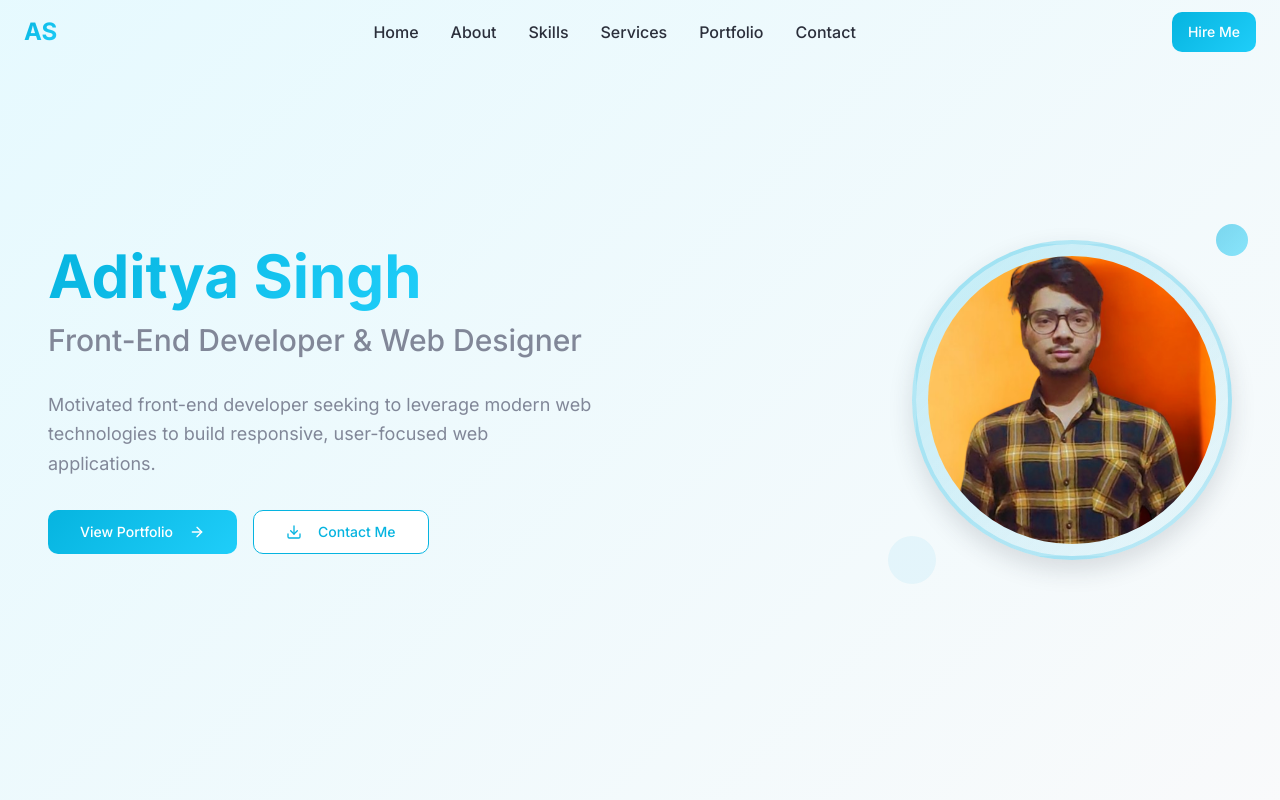
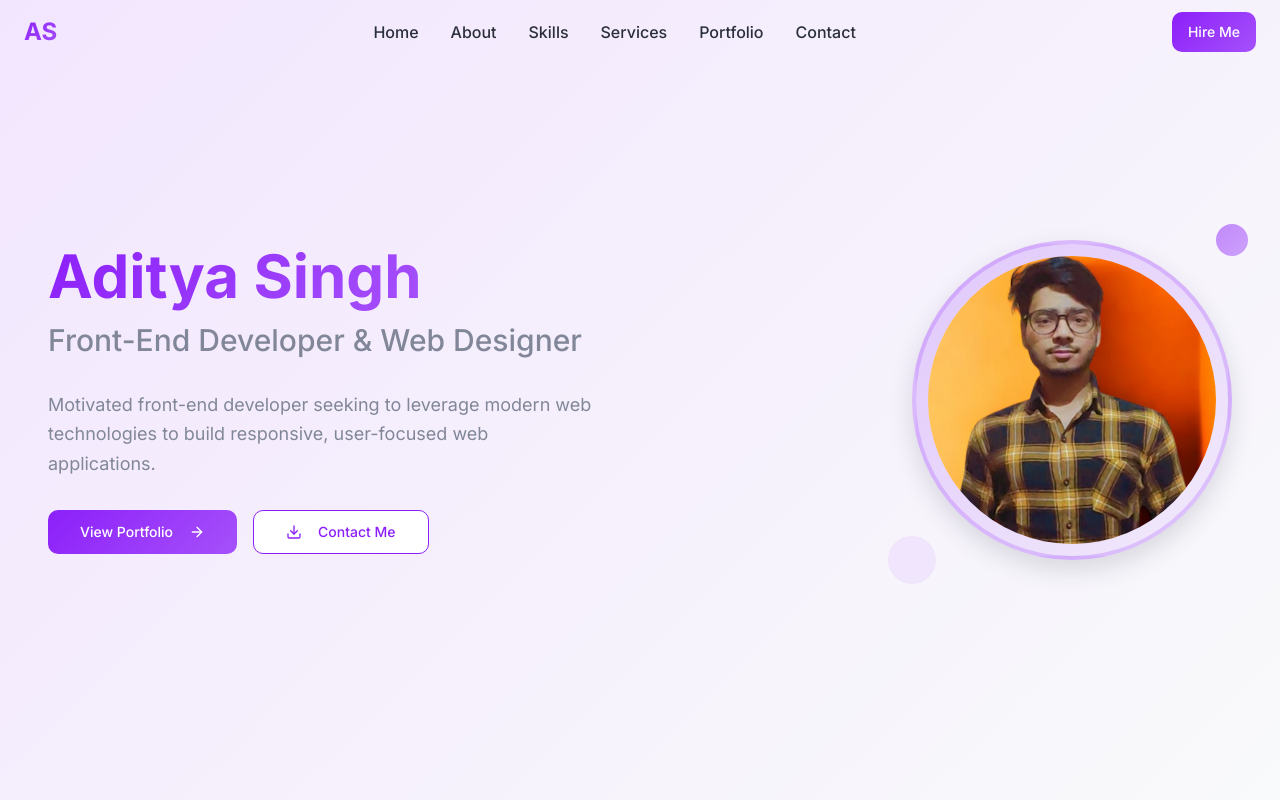
Before and after one commit to adityasinnghh/portfolioadi, a React (Vite) app: page / in a window 1280 px wide. Shown: the top 800 px of the page. Built offline with nearby package versions, Linux system fonts and the light colour scheme.

Commit message:
Change theme color to purple
Update the website's theme color to purple, adjusting relevant styles and configurations to reflect the new color scheme.

```diff
--- a/src/index.css
+++ b/src/index.css
@@ -17,9 +17,9 @@
     --card-foreground: 225 15% 20%;
 
     /* Primary Brand Colors */
-    --primary: 192 95% 45%;
+    --primary: 270 95% 55%;
     --primary-foreground: 0 0% 100%;
-    --primary-soft: 192 95% 95%;
+    --primary-soft: 270 95% 95%;
 
     /* Secondary Colors */
     --secondary: 210 20% 95%;
@@ -30,17 +30,17 @@
     --muted-foreground: 225 10% 55%;
 
     /* Accent Colors */
-    --accent: 192 95% 45%;
+    --accent: 270 95% 55%;
     --accent-foreground: 0 0% 100%;
 
     /* UI Elements */
     --border: 220 15% 90%;
     --input: 220 15% 96%;
-    --ring: 192 95% 45%;
+    --ring: 270 95% 55%;
 
     /* Interactive States */
-    --hover: 192 95% 50%;
-    --active: 192 95% 40%;
+    --hover: 270 95% 60%;
+    --active: 270 95% 50%;
 
     /* Shadows */
     --shadow-soft: 0 1px 3px hsl(225 15% 20% / 0.1);
@@ -48,8 +48,8 @@
     --shadow-large: 0 10px 25px hsl(225 15% 20% / 0.15);
 
     /* Gradients */
-    --gradient-primary: linear-gradient(135deg, hsl(192 95% 45%), hsl(192 95% 55%));
-    --gradient-soft: linear-gradient(135deg, hsl(192 95% 95%), hsl(210 20% 98%));
+    --gradient-primary: linear-gradient(135deg, hsl(270 95% 55%), hsl(270 95% 65%));
+    --gradient-soft: linear-gradient(135deg, hsl(270 95% 95%), hsl(210 20% 98%));
 
     /* Spacing & Layout */
     --radius: 0.75rem;
```
